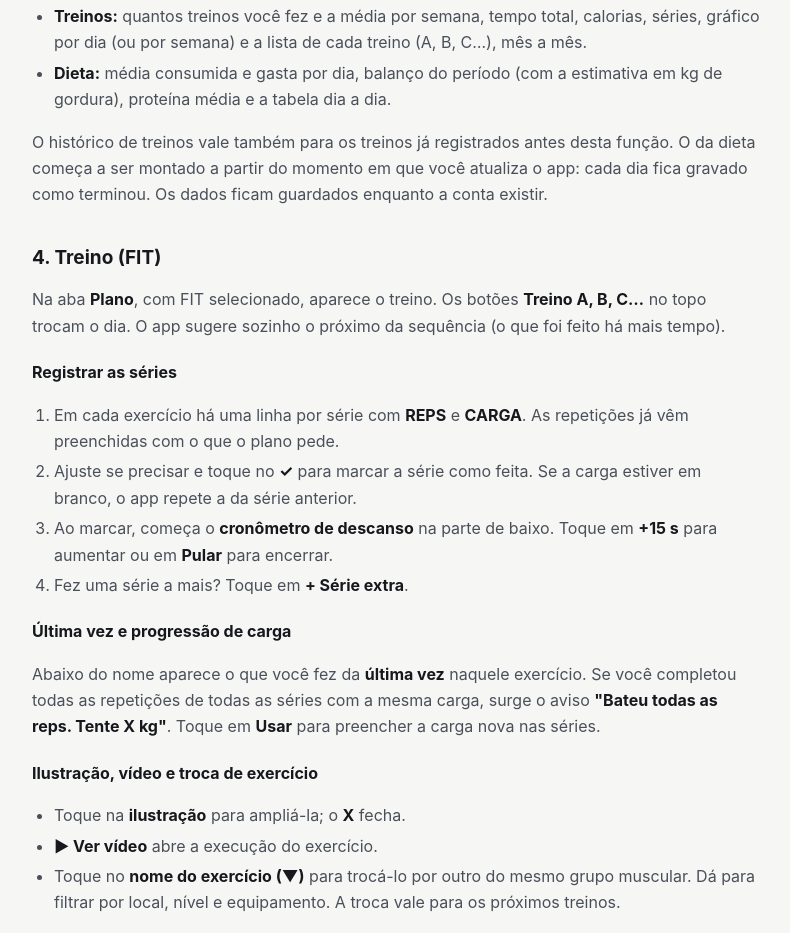
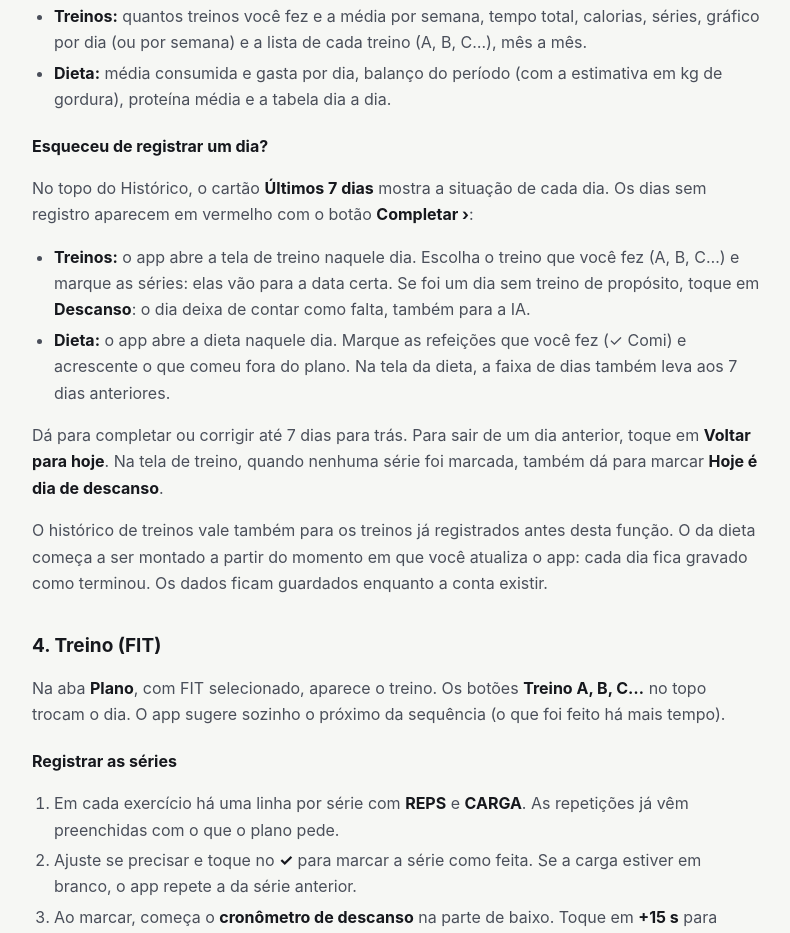
Before and after one commit to EUSTAQUIOJRF/dietfitapp-site, a plain HTML site: page ajuda.html in a window 1280 px wide. Shown: the part 1875-2808 px from the top of the page, without its empty margins (244-1034 px from the left). Drawn offline with Linux system fonts and the light colour scheme.

Commit message:
Ajuda: completar dias anteriores e dia de descanso
Co-Authored-By: Claude Opus 5.5 <noreply@anthropic.com>
Claude-Session: https://claude.ai/code/session_011yinxiZD3nsTG1hBJXdRzt

```diff
--- a/ajuda.html
+++ b/ajuda.html
@@ -65,6 +65,13 @@
 <li><strong>Treinos:</strong> quantos treinos você fez e a média por semana, tempo total, calorias, séries, gráfico por dia (ou por semana) e a lista de cada treino (A, B, C…), mês a mês.</li>
 <li><strong>Dieta:</strong> média consumida e gasta por dia, balanço do período (com a estimativa em kg de gordura), proteína média e a tabela dia a dia.</li>
 </ul>
+<h3>Esqueceu de registrar um dia?</h3>
+<p>No topo do Histórico, o cartão <strong>Últimos 7 dias</strong> mostra a situação de cada dia. Os dias sem registro aparecem em vermelho com o botão <strong>Completar ›</strong>:</p>
+<ul>
+<li><strong>Treinos:</strong> o app abre a tela de treino naquele dia. Escolha o treino que você fez (A, B, C…) e marque as séries: elas vão para a data certa. Se foi um dia sem treino de propósito, toque em <strong>Descanso</strong>: o dia deixa de contar como falta, também para a IA.</li>
+<li><strong>Dieta:</strong> o app abre a dieta naquele dia. Marque as refeições que você fez (✓ Comi) e acrescente o que comeu fora do plano. Na tela da dieta, a faixa de dias também leva aos 7 dias anteriores.</li>
+</ul>
+<p>Dá para completar ou corrigir até 7 dias para trás. Para sair de um dia anterior, toque em <strong>Voltar para hoje</strong>. Na tela de treino, quando nenhuma série foi marcada, também dá para marcar <strong>Hoje é dia de descanso</strong>.</p>
 <p>O histórico de treinos vale também para os treinos já registrados antes desta função. O da dieta começa a ser montado a partir do momento em que você atualiza o app: cada dia fica gravado como terminou. Os dados ficam guardados enquanto a conta existir.</p>
 
 <h2 id="treino">4. Treino (FIT)</h2>
```
